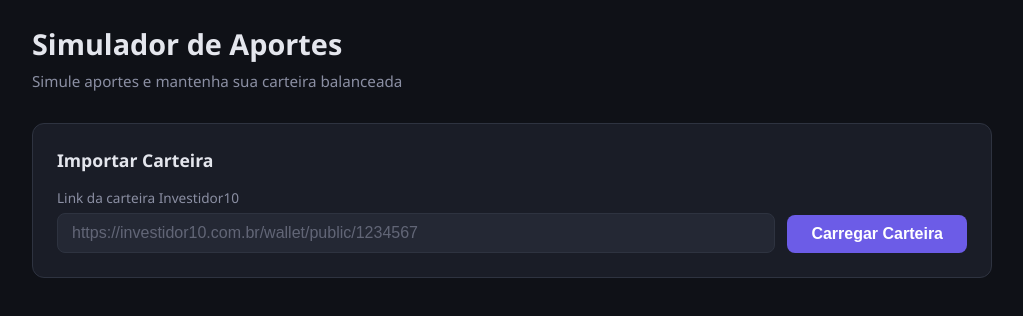
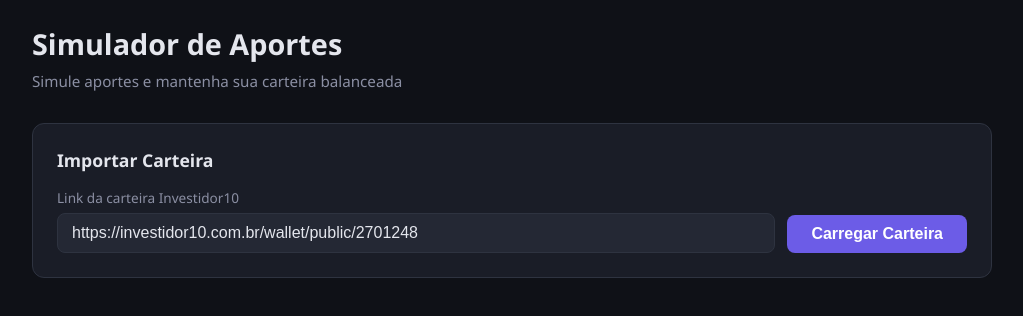
Before and after one commit to analucatti/simulador-de-aportes, a React (Vite) app: page / in a window 1280 px wide. Shown: the top 316 px of the page, without its empty margins (128-1151 px from the left). Built offline with nearby package versions, Linux system fonts and the light colour scheme.

Commit message:
Set default wallet URL in WalletImport component

```diff
--- a/src/components/WalletImport.tsx
+++ b/src/components/WalletImport.tsx
@@ -8,7 +8,7 @@ interface Props {
 }
 
 export default function WalletImport({ onLoaded }: Props) {
-  const [url, setUrl] = useState('')
+  const [url, setUrl] = useState('https://investidor10.com.br/wallet/public/2701248')
   const [loading, setLoading] = useState(false)
   const [status, setStatus] = useState<{ type: StatusType; message: string }>({ type: null, message: '' })
 
```
